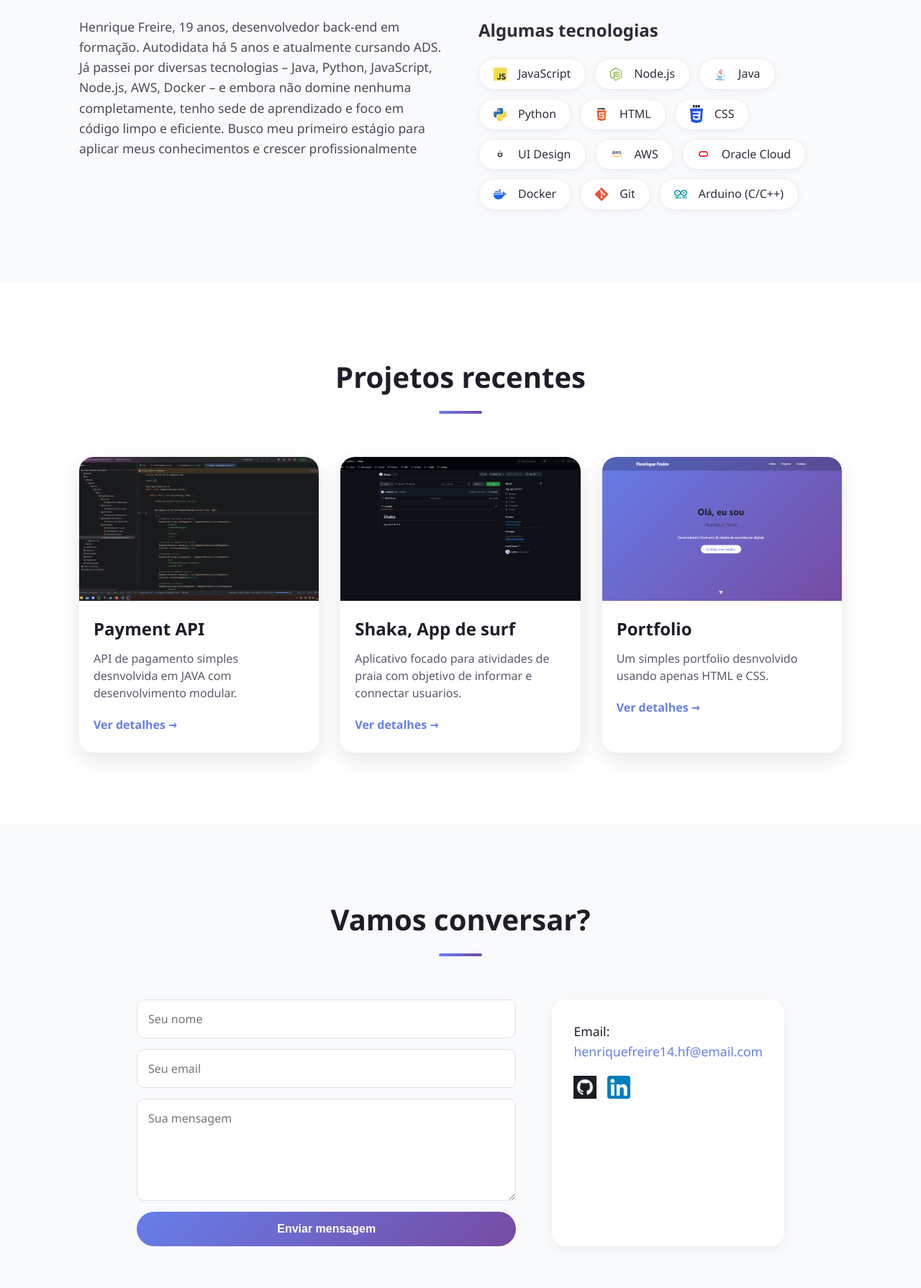
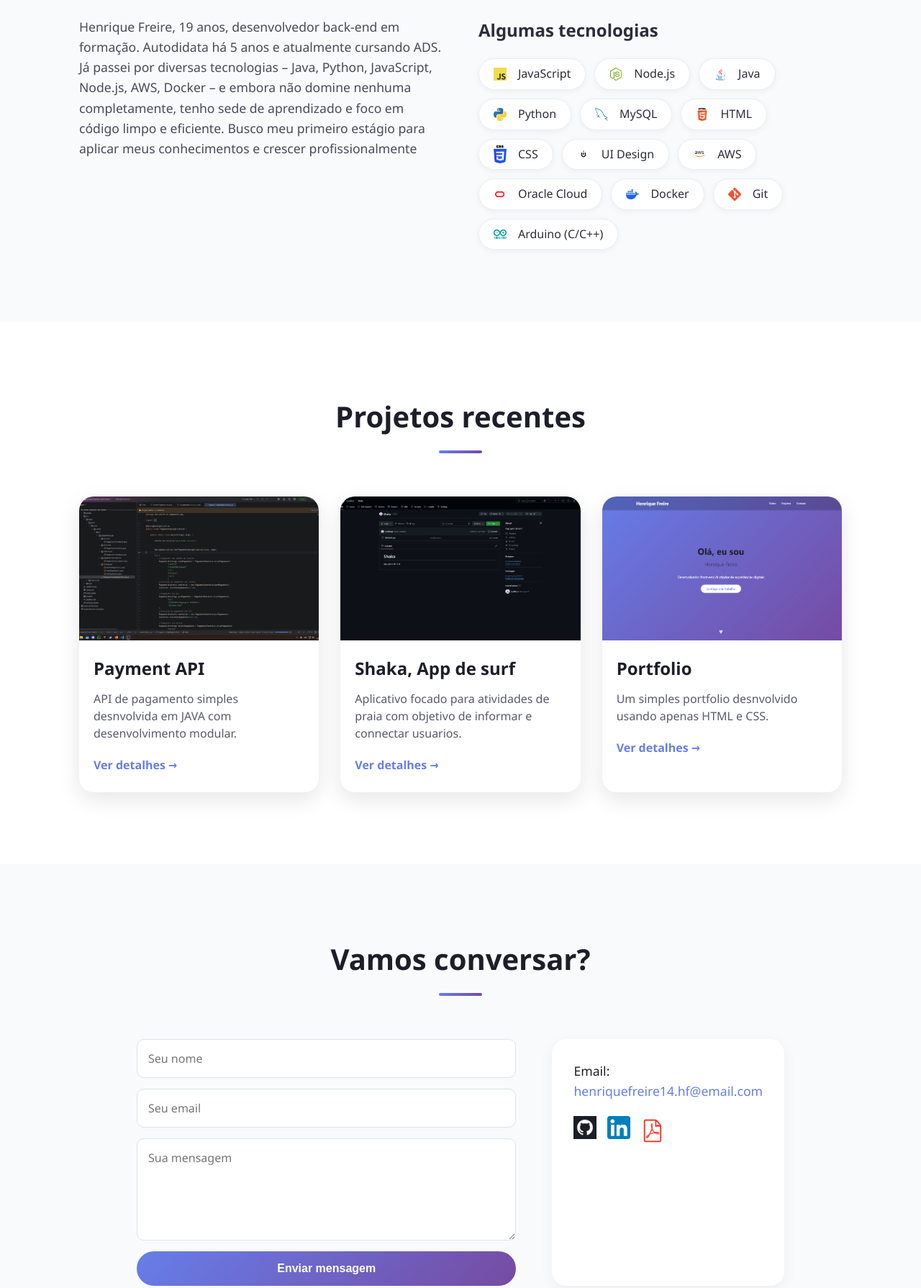
Before and after one commit to LooMuun/portfolio, a plain HTML site: page index.html in a window 1280 px wide. Shown: the part 1020-2810 px from the top of the page at 72% size. Drawn offline with Linux system fonts and the light colour scheme.

Commit message:
mySQL adicionado a skill list e curriculo em pdf adicionado a area de contato

```diff
--- a/index.html
+++ b/index.html
@@ -43,6 +43,8 @@
                             <li style="--skill-color: #68a063; --skill-glow: #68a06380;"><img src="./imgs/nodejs.png" alt="">Node.js</li>
                             <li style="--skill-color: #007396; --skill-glow: #00739680;"><img src="./imgs/java.png" alt="">Java</li>
                             <li style="--skill-color: #3776ab; --skill-glow: #3776ab80;"><img src="./imgs/python.png" alt="">Python</li>
+                            <li style="--skill-color: #4479a1; --skill-glow: #4479a180;"><img src="./imgs/mySQL.png" alt="">MySQL</li>
+
                             <!-- Front-end & Design -->
                             <li style="--skill-color: #e44d26; --skill-glow: #e44d2680;"><img src="./imgs/html.png" alt="">HTML</li>
                             <li style="--skill-color: #2926e4; --skill-glow: #3230b1;"><img src="./imgs/css.png" alt="">CSS</li>
@@ -102,6 +104,7 @@
                         <div class="social-links">
                             <a href="https://github.com/loomuun"><img src="./imgs/github.png" alt="GitHub"></a>
                             <a href="https://linkedin.com/in/loomuun"><img src="./imgs/linkedin.png" alt="LinkedIn"></a>
+                            <a href="./docs/curriculo.pdf" target="_blank"><img src="./imgs/pdf.png" alt="Currículo"></a>
                         </div>
                     </div>
                 </div>
```
Also changed, not shown: imgs/mySQL.png (added), imgs/pdf.png (added), 1 other file.
